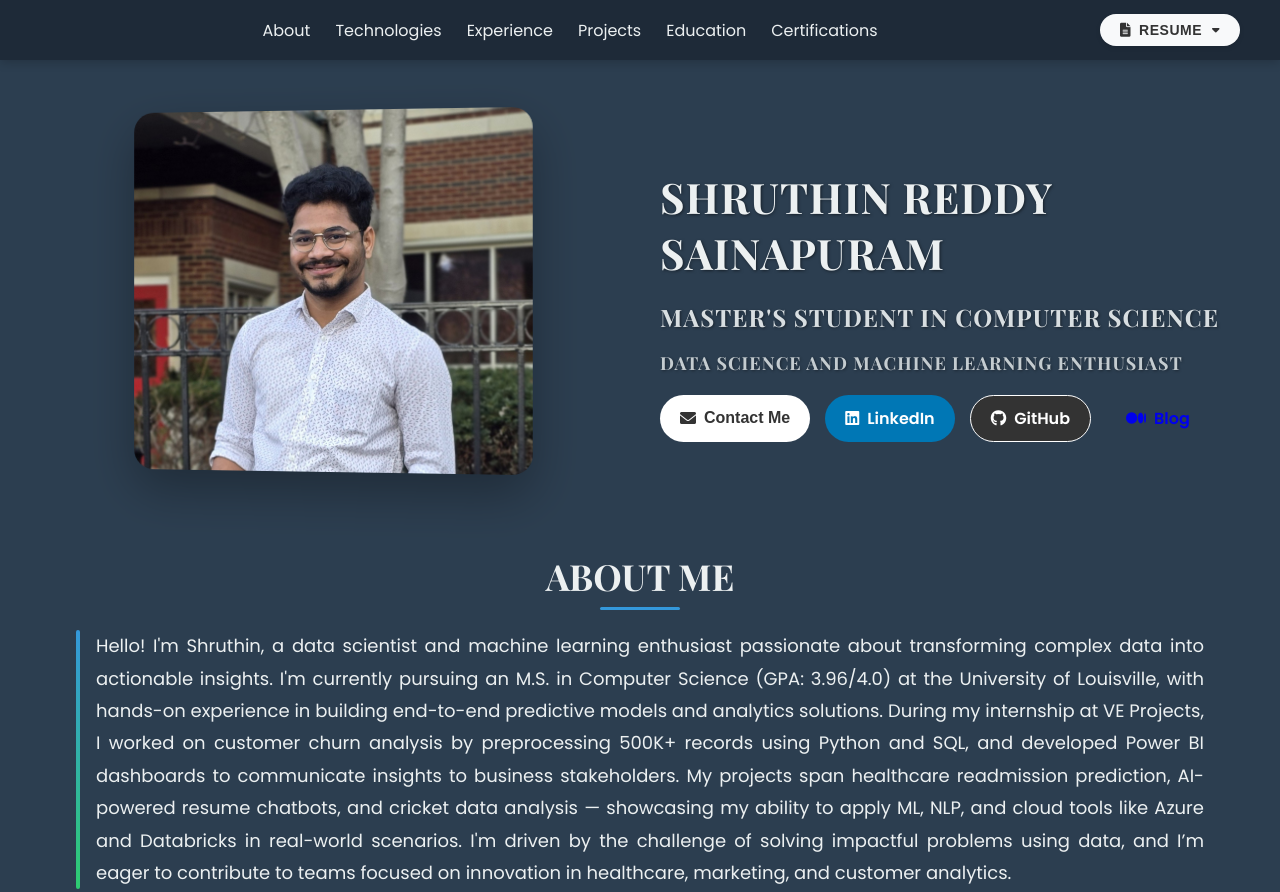
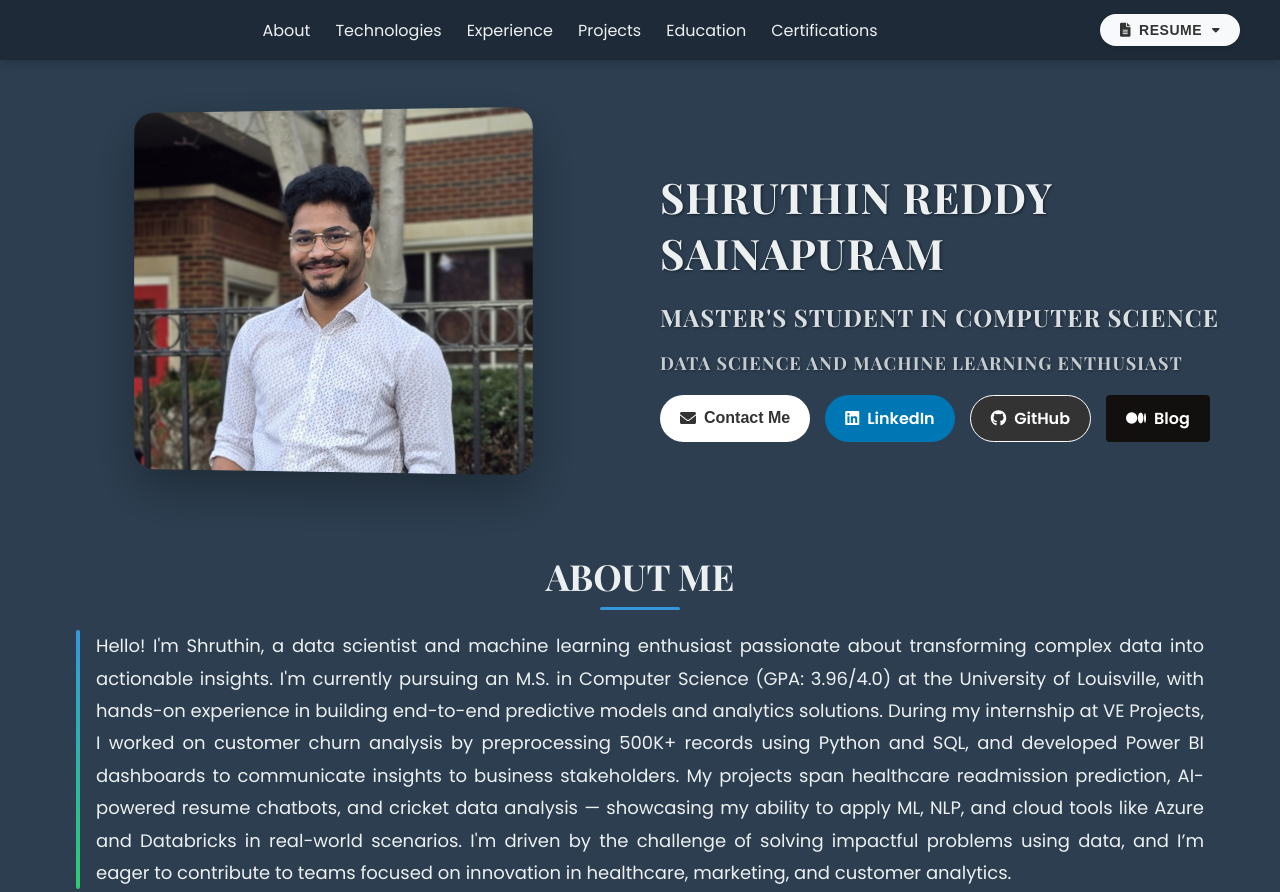
Before and after one commit to shruthin4/shruthin4.github.io, a plain HTML site: page index.html in a window 1280 px wide. Shown: the top 892 px of the page. Drawn offline with nearby package versions, Linux system fonts and the light colour scheme.

Commit message:
Update styling.css

```diff
--- a/static/styling.css
+++ b/static/styling.css
@@ -1088,3 +1088,20 @@ footer {
         right: -30px;
     }
 }
+
+
+.medium-btn {
+    background-color: #12100E;
+    color: white;
+    border-radius: 4px;
+    padding: 10px 20px;
+    display: inline-flex;
+    align-items: center;
+    justify-content: center;
+    text-decoration: none;
+    transition: all 0.3s ease;
+}
+
+.medium-btn:hover {
+    background-color: #292827;
+}
```
